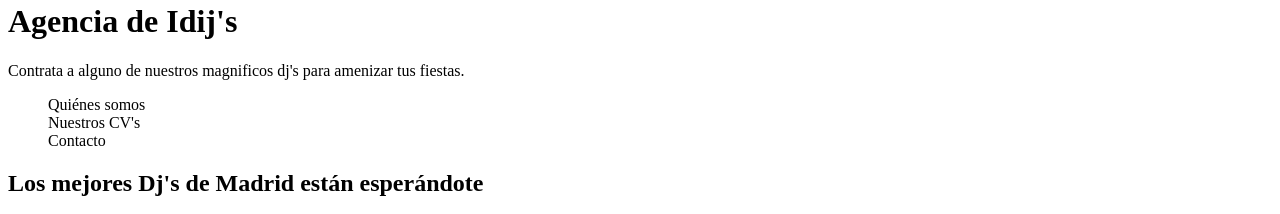
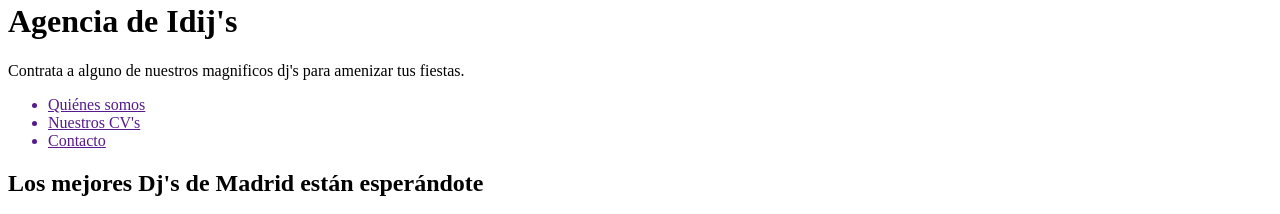
Before and after one commit to Dursu86/202301-W1CH2-Fernando-Daniel, a website: page index.html in a window 1280 px wide. Shown: the part 255-469 px from the top of the page. Drawn offline with Linux system fonts and the light colour scheme.

Commit message:
Update index links

```diff
--- a/index.html
+++ b/index.html
@@ -14,11 +14,20 @@
   <header>
     <h1>Agencia de Idij's</h1>
     <p>Contrata a alguno de nuestros magnificos dj's para amenizar tus fiestas.</p>
-    <menu>
-      <nav>Quiénes somos</nav>
-      <nav>Nuestros CV's</nav>
-      <nav>Contacto</nav>
-    </menu>
+    <nav>
+      <ul>
+        <a href="">
+          <li>Quiénes somos</li>
+        </a>
+        <a href="">
+          <li>Nuestros CV's</li>
+        </a>
+        <a href="">
+          <li>Contacto</li>
+        </a>
+
+      </ul>
+    </nav>
   </header>
 
 </body>
```
